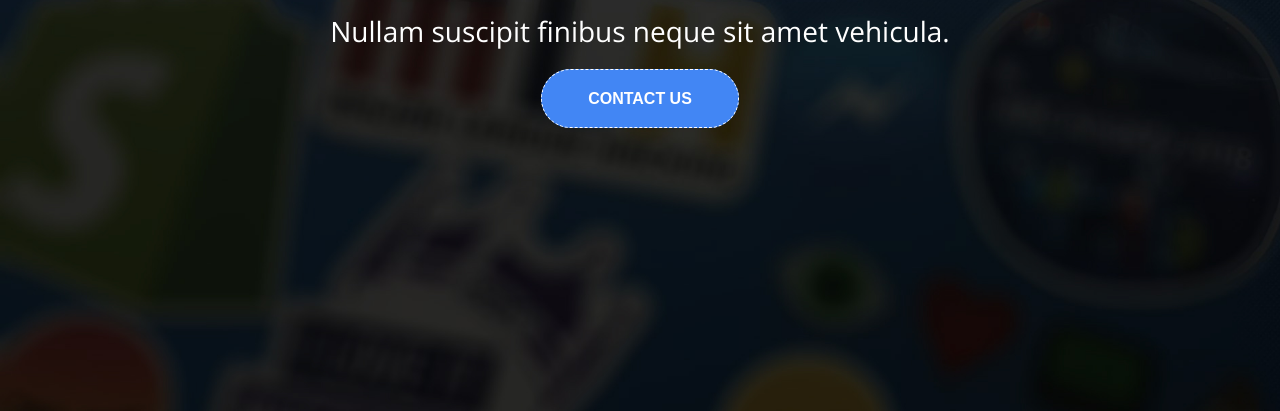
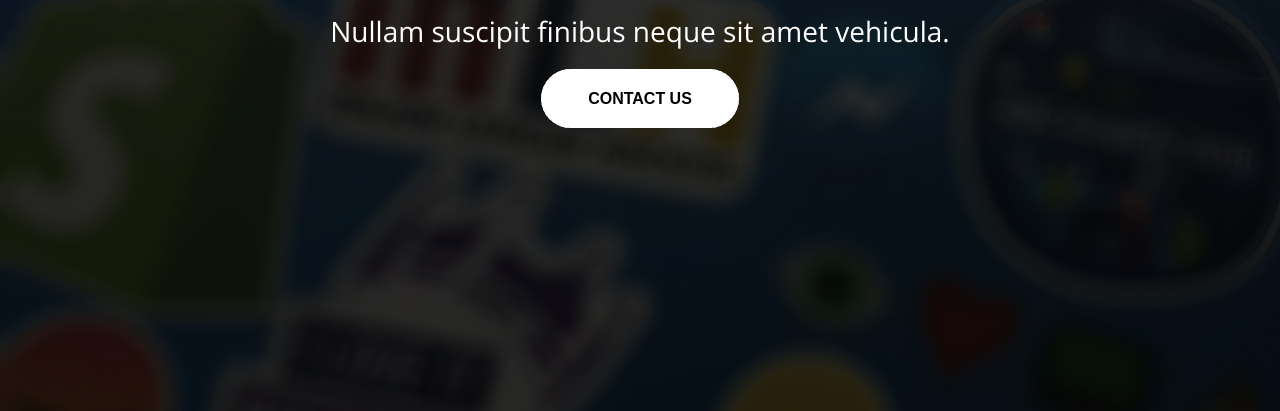
Before and after one commit to zeabdelkhalek/ClubTemplate, a plain HTML site: page index.html in a window 1280 px wide. In both pictures the pointer is over the link "CONTACT US". Shown: the part 389-800 px from the top of the page. Drawn offline with nearby package versions, Linux system fonts and the light colour scheme; some packages are replaced by stand-ins of ours; a script that the page names is missing.

Commit message:
Update main.css

```diff
--- a/css/main.css
+++ b/css/main.css
@@ -66,10 +66,14 @@ a.btn {
     text-align: center ;
     background-color : #4286f4 ;
     opacity: 1;
+transition-timing-function: ease ;
+    transition-duration: 0.3s ;
 }
 
 a.btn:hover {
-    color :
+    color : black ;
+    background-color : white ;
+
 }
 
 section {
```
